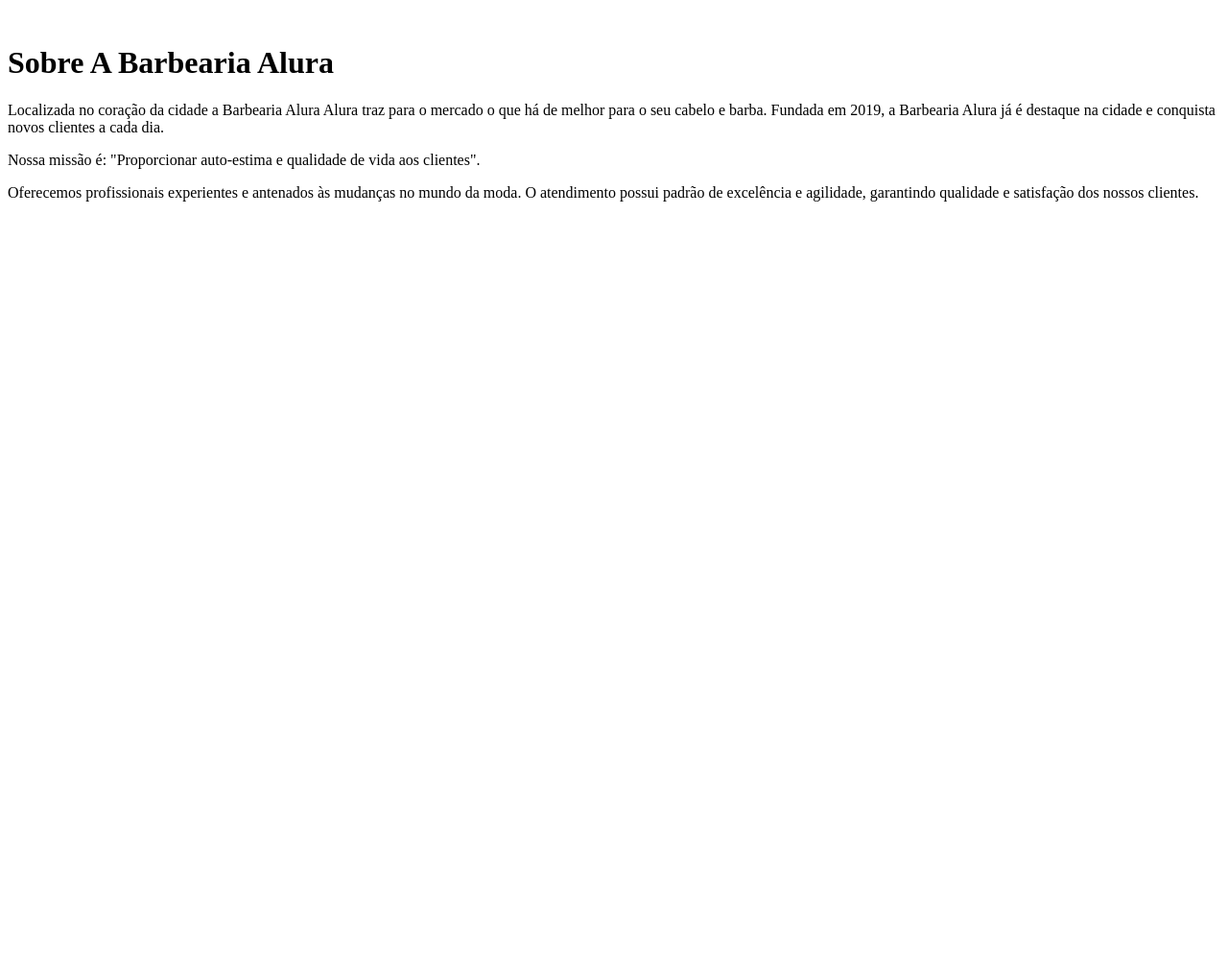
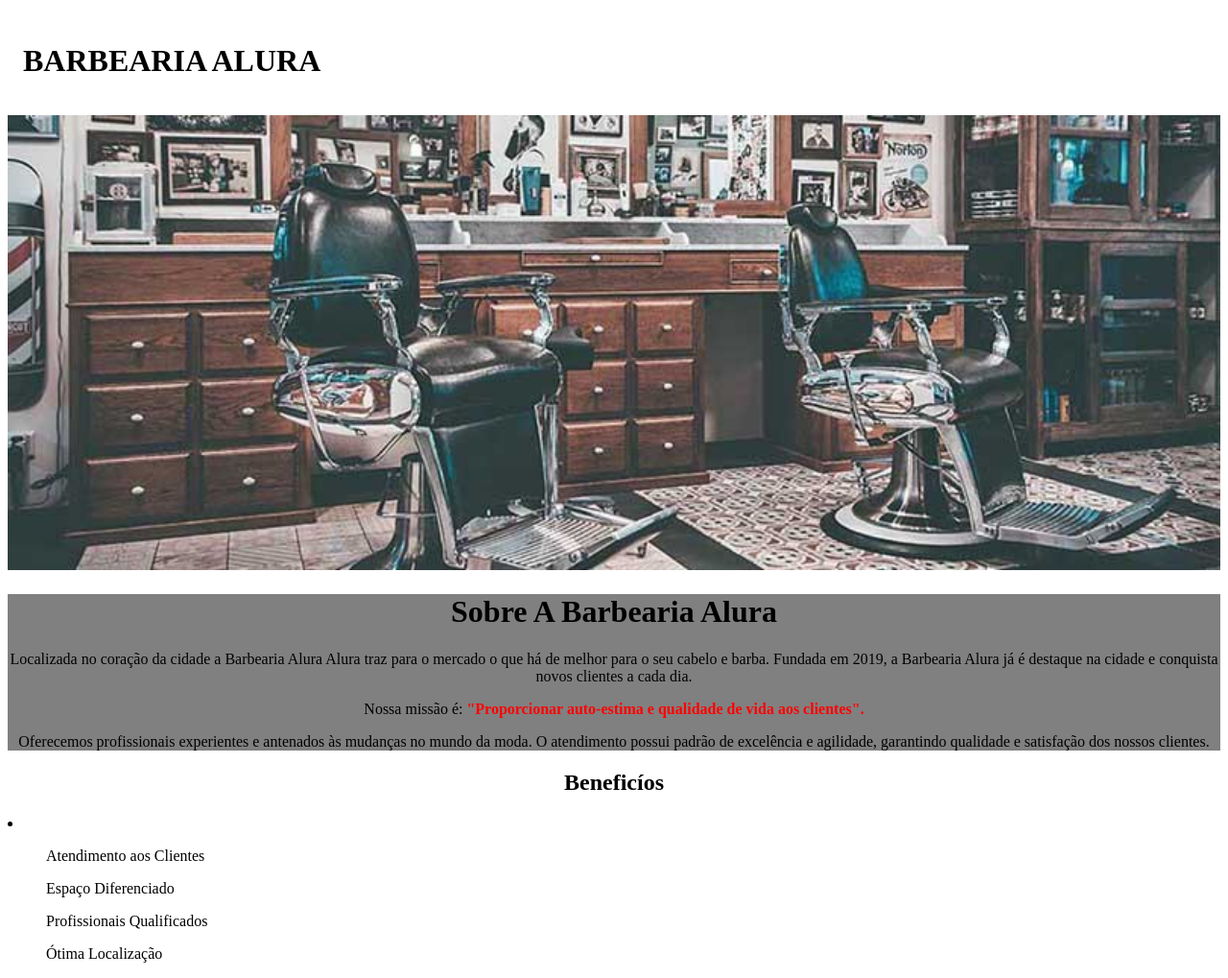
Before and after one commit to RichardChel2008/Barbearia-Alura-Richard., a plain HTML site: page index.html in a window 1280 px wide. Shown: the whole page at 96% size. Before the commit the page ends 800 px from the top, so only its background shows below. Drawn offline with Linux system fonts and the light colour scheme.

Commit message:
Update index.html
aa

```diff
--- a/index.html
+++ b/index.html
@@ -8,21 +8,42 @@
 <link rel="stylesheet" href="style.css">
 </head>
 <body>
-    <img src="banner .jpg" alt="">
+
+    <header class="titulo">
+<h1>BARBEARIA ALURA</h1>
+    </header>
+
+
+
+<img class="imagem" src="banner.jpg" alt="" srcset="">
+
+<div class="principal">
 <h1>Sobre A Barbearia Alura</h1>
-</p class= "paragrafo1"> Localizada no coração da cidade a </strong> Barbearia Alura</strong> Alura traz para o mercado o que há de melhor para o seu cabelo e barba. Fundada em 2019, a Barbearia Alura já é destaque na cidade e conquista novos clientes a cada dia. </p>
+</p class= "paragrafo1"> Localizada no coração da cidade a </strong> Barbearia Alura</strong> Alura
+traz para o mercado o que há de melhor para o seu cabelo e barba. Fundada em 2019, a Barbearia Alura
+já é destaque na cidade e conquista novos clientes a cada dia. </p>
 
-</p class= "paragrafo2"></em> Nossa missão é:</strong> "Proporcionar auto-estima e qualidade de vida aos clientes". </strong></em></p>
+</p class= "paragrafo2"></em> Nossa missão é:<strong class="destaque"> "Proporcionar auto-estima e
+qualidade de vida aos
+ clientes". </strong></em></p>
 
-</p class= "paragrafo3">Oferecemos profissionais experientes e antenados às mudanças no mundo da moda. O atendimento possui padrão de excelência e agilidade, garantindo qualidade e satisfação dos nossos clientes. </p>
+</p class= "paragrafo3">Oferecemos profissionais experientes e antenados às mudanças no mundo da moda.
+O atendimento possui padrão de excelência e agilidade, garantindo qualidade e satisfação dos nossos
+clientes. </p>
+
+</div>
+<h2 class="beneficio">Beneficíos</h2>
+
+
+<li>
+
+<ul>Atendimento aos Clientes</ul>
+<ul>Espaço Diferenciado</ul>
+<ul>Profissionais Qualificados</ul>
+<ul>Ótima Localização</ul>
+
+
+</li>
+
 </body>
-</html><!DOCTYPE html>
-<html lang="en">
-<head>
-<meta charset="UTF-8">
-<meta http-equiv="X-UA-Compatible" content="IE=edge">
-<meta name="viewport" content="width=device-width, initial-scale=1.0">
-<title>Barbearia alura </title>
-<link rel="stylesheet" href="style.css">
-</head>
-<body>
+</html>
```
